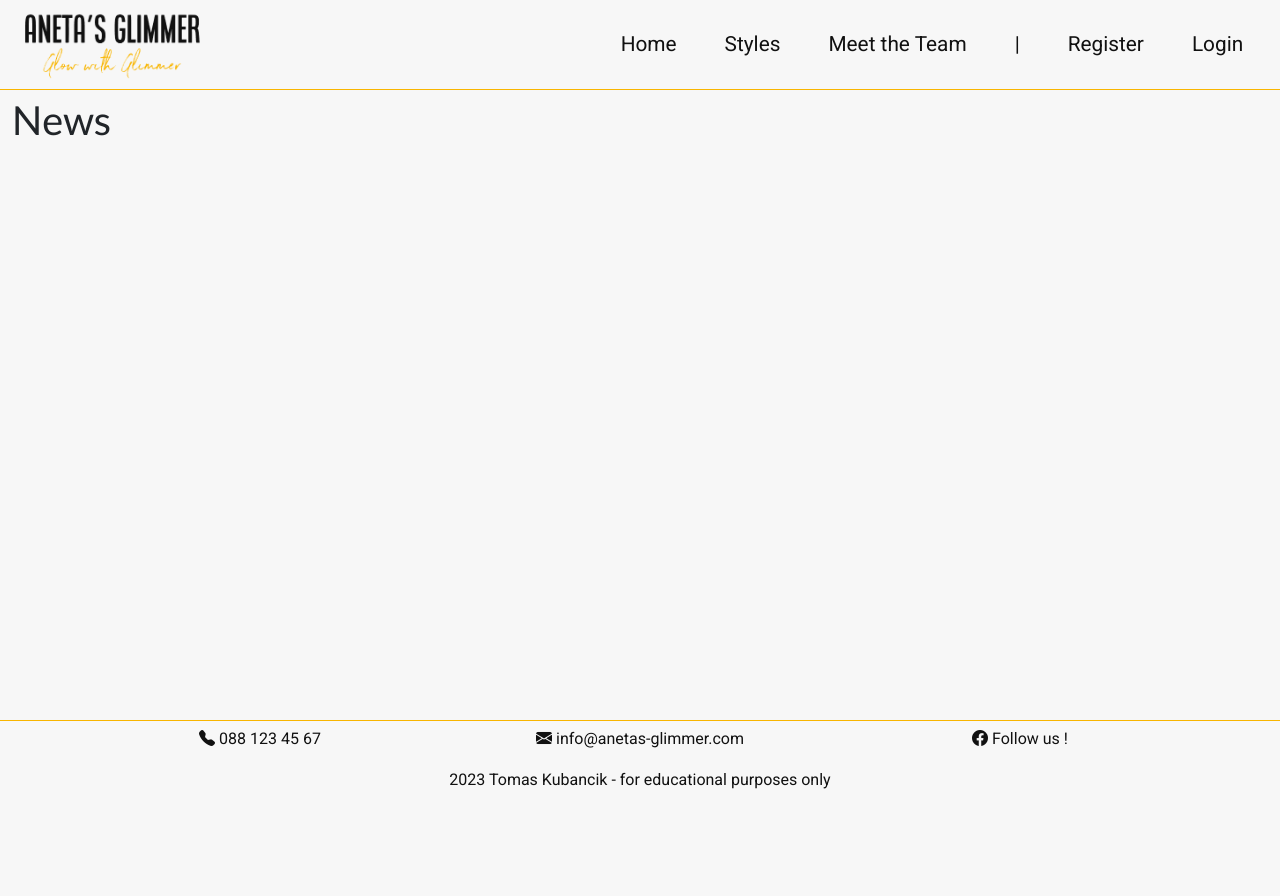
After one commit to tomik-z-cech/PP4-Aneta-s-Glimmer, a Django app: page /news in a window 1280 px wide. The commit adds this page. Run offline with Django 3.2, Linux system fonts and the light colour scheme; data that the repository does not hold is empty.

Commit message:
Create AllNews view + all_news.html

```diff
--- a/bookings/urls.py
+++ b/bookings/urls.py
@@ -3,7 +3,8 @@ from django.urls import path
 
 
 urlpatterns = [
-    path('', views.NewsList.as_view(), name='home'),
+    path('', views.LandingPageView.as_view(), name='home'),
+    path('news', views.AllNewsView.as_view(), name='all-news'),
     path('news/<slug:slug>/', views.NewsDetailView.as_view(), name='news-detail'),
     path('styles/', views.StylesView.as_view(), name='styles'),
     path('styles/<slug:slug>/', views.StyleDetailView.as_view(), name='style-detail'),
--- a/bookings/views.py
+++ b/bookings/views.py
@@ -4,14 +4,14 @@ from django.db.models import Count
 from .models import NewsPosts, StylesAvailable, Artists
 
 
-# ----------------------- NEWS VIEWS --------------------- #
-class NewsList(generic.ListView):
+# ----------------------- LANDING PAGE --------------------- #
+class LandingPageView(generic.ListView):
     """
     Class generates view of all news posts for landing page
     """
     template_name = 'index.html'
     def get(self, request, *args, **kwargs):
-        news = NewsPosts.objects.annotate(comments_num=Count('news_comments')).order_by('-created_on')
+        news = NewsPosts.objects.annotate(comments_num=Count('news_comments')).order_by('-created_on')[:3]
         top_styles_like = StylesAvailable.objects.annotate(likes_num=Count('likes')).order_by('-likes_num')[:3]
         top_styles_try = StylesAvailable.objects.annotate(want_to_try_num=Count('want_to_try')).order_by('-want_to_try_num')[:3]
         top_artists = Artists.objects.all().order_by('-rating')[:3]
@@ -21,6 +21,13 @@ class NewsList(generic.ListView):
             "top_styles_try": top_styles_try,
             "top_artists": top_artists,
         })
+
+# ----------------------- NEWS --------------------- #
+class AllNewsView(generic.ListView):
+    model = NewsPosts
+    queryset = NewsPosts.objects.all()
+    template_name = 'all_news.html'
+    context_object_name = 'news_list'
 
 class NewsDetailView(generic.DetailView):
     model = NewsPosts
--- /dev/null
+++ b/templates/all_news.html
@@ -0,0 +1,37 @@
+{% extends "base.html" %}
+
+{% block content %}
+<div class="wrapper">
+    {% if user.is_authenticated %}
+    {% else %}
+    {% endif %}
+    <div class="container-fluid">
+        <div class="row">
+            <div class="col-8">
+                <div class="row">
+                    <h1>
+                        News
+                    </h1>
+                </div>
+                <div class="row">
+                    {% for news in news_list %}
+                        <p>
+                            Heading image : {{ news.heading_image }}
+                            <br>
+                            <a href="{% url 'news-detail' slug=news.slug %}">Title : {{ news.title }}</a>
+                            <br>
+                            Creator : {{ news.creator }}
+                            <br>
+                            Created : {{ news.created_on }}
+                            <br>
+                            Likes : {{ news.number_of_likes}}
+                            <br>
+                            Comments : {{ news.comments_num }}
+                        </p>
+                    {% endfor %}
+                </div>
+            </div>
+        </div>
+    </div>
+</div>
+{%endblock%}
--- a/templates/index.html
+++ b/templates/index.html
@@ -34,6 +34,8 @@
                             Comments : {{ news.comments_num }}
                         </p>
                     {% endfor %}
+                    <br>
+                    <a href="{% url 'all-news' %}">All news !</a>
                 </div>
             </div>
             <div class="col-4">
```
